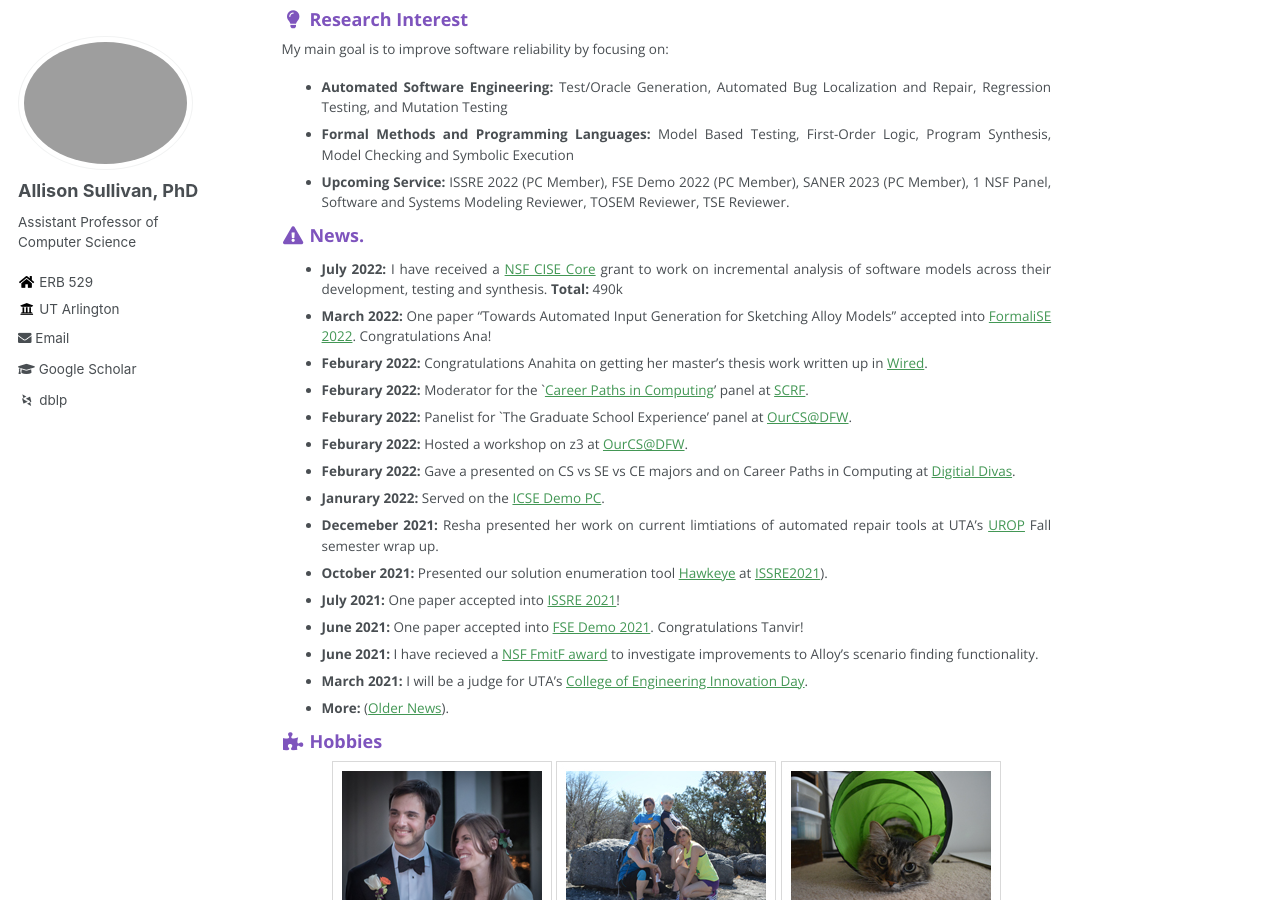
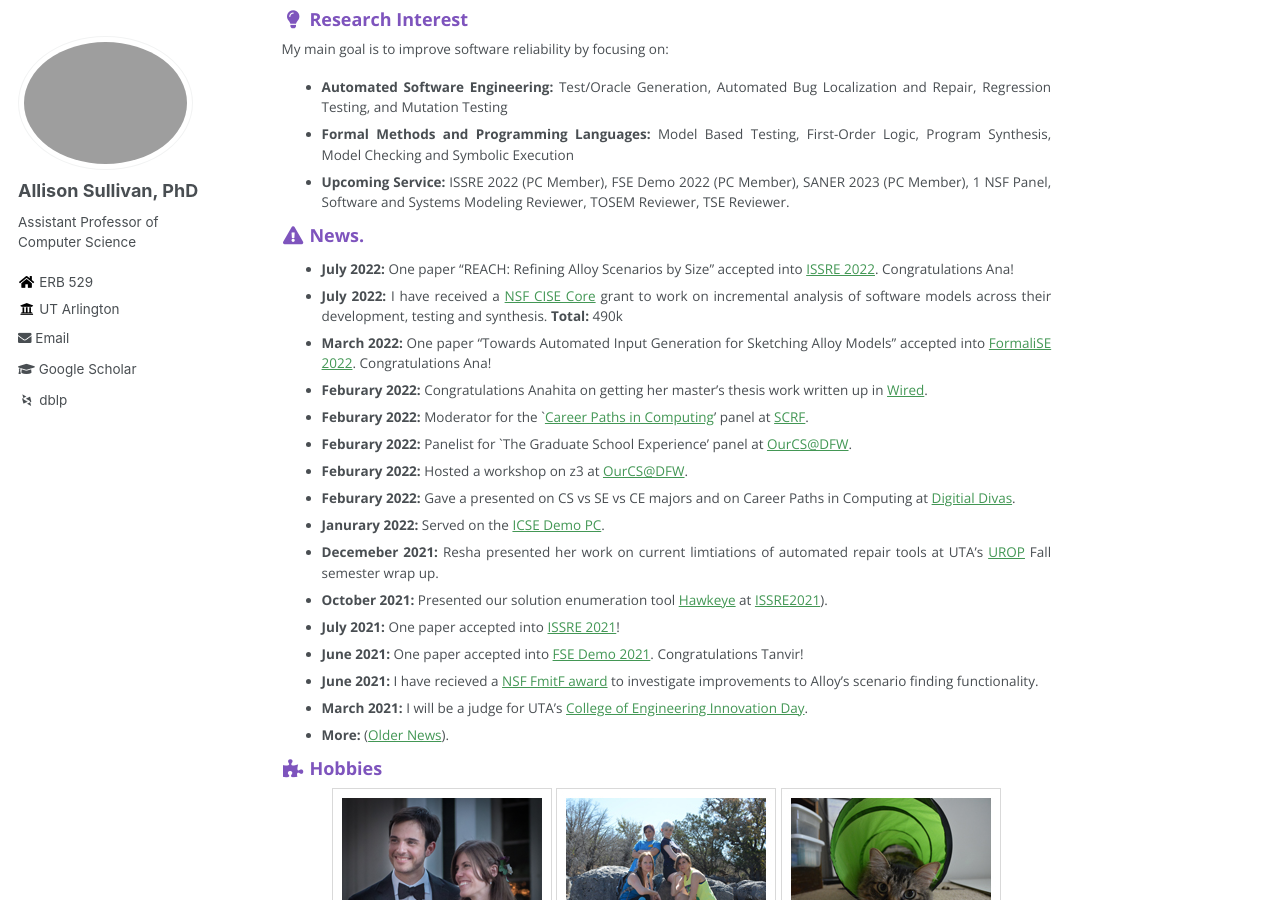
Before and after one commit to Allisonius/allisonius.github.io, a Jekyll site: the page built from _pages/about.md, in a window 1280 px wide and 900 px high, scrolled down 400 px. Built offline with Jekyll 4.4.1, drawn with Linux system fonts in a browser that asks for light colours; some web fonts are replaced.

Commit message:
Update about.md

```diff
--- a/_pages/about.md
+++ b/_pages/about.md
@@ -26,6 +26,7 @@ Checking and Symbolic Execution
 
 
 ### <i class="fa fa-fw fa-exclamation-triangle" aria-hidden="true"></i> News.
+* **July 2022:** One paper "REACH: Refining Alloy Scenarios by Size" accepted into [ISSRE 2022](https://issre2022.github.io/index.html). Congratulations Ana!
 * **July 2022:** I have received a [NSF CISE Core](https://www.nsf.gov/awardsearch/showAward?AWD_ID=2204536&HistoricalAwards=false) grant to work on incremental analysis of software models across their development, testing and synthesis. **Total:** 490k
 * **March 2022:** One paper "Towards Automated Input Generation for Sketching Alloy Models" accepted into [FormaliSE 2022](https://conf.researchr.org/home/icse-2022/Formalise-2022#:~:text=of%20software%20systems.-,Originally%20a%20successful%20satellite%20workshop%20of%20ICSE%2C%20since%202018%20FormaliSE,%2C%20PA%20(or%20online).). Congratulations Ana!
 * **Feburary 2022:** Congratulations Anahita on getting her master's thesis work written up in [Wired](https://www.wired.com/story/job-applicants-hack-resume-reading-software/).
```
